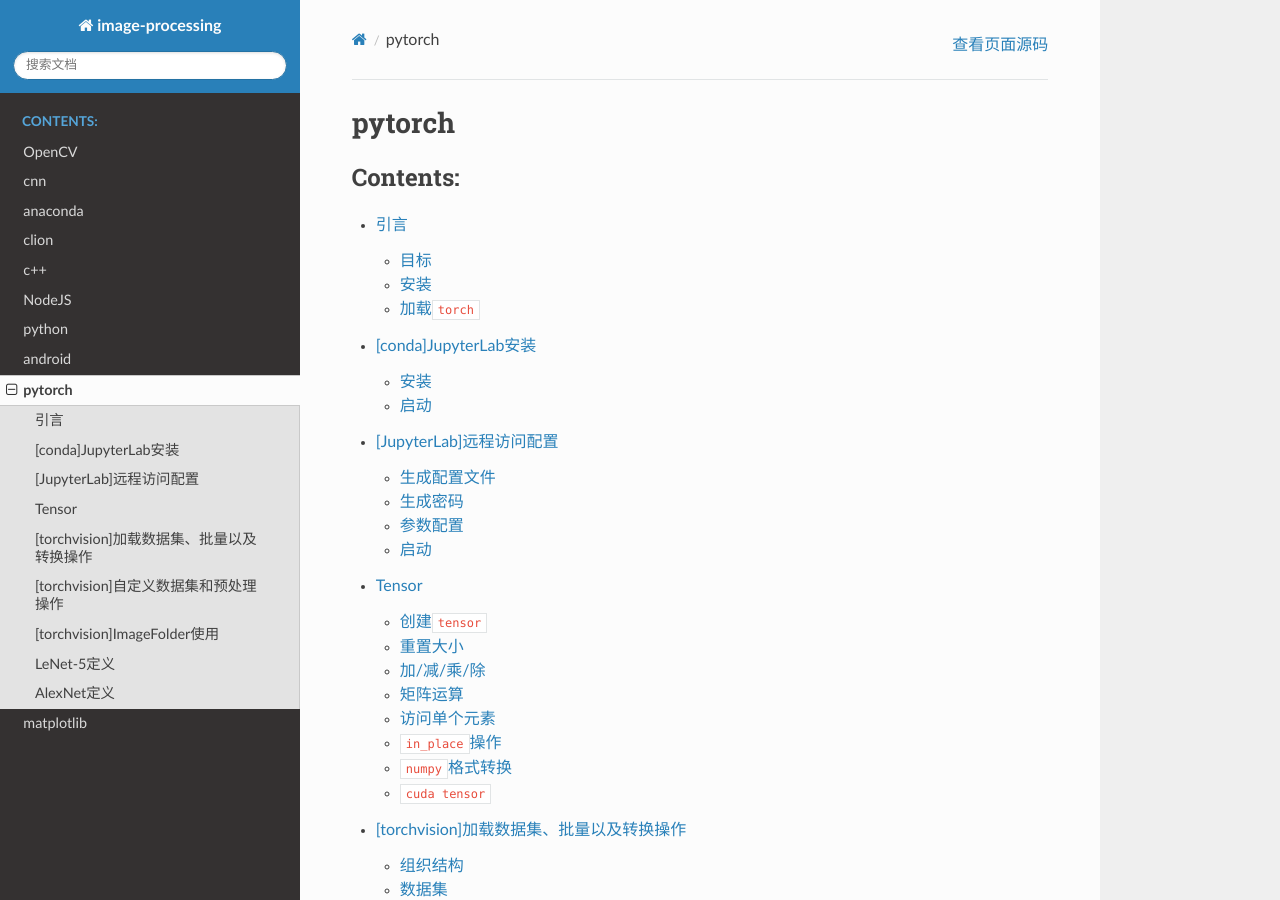
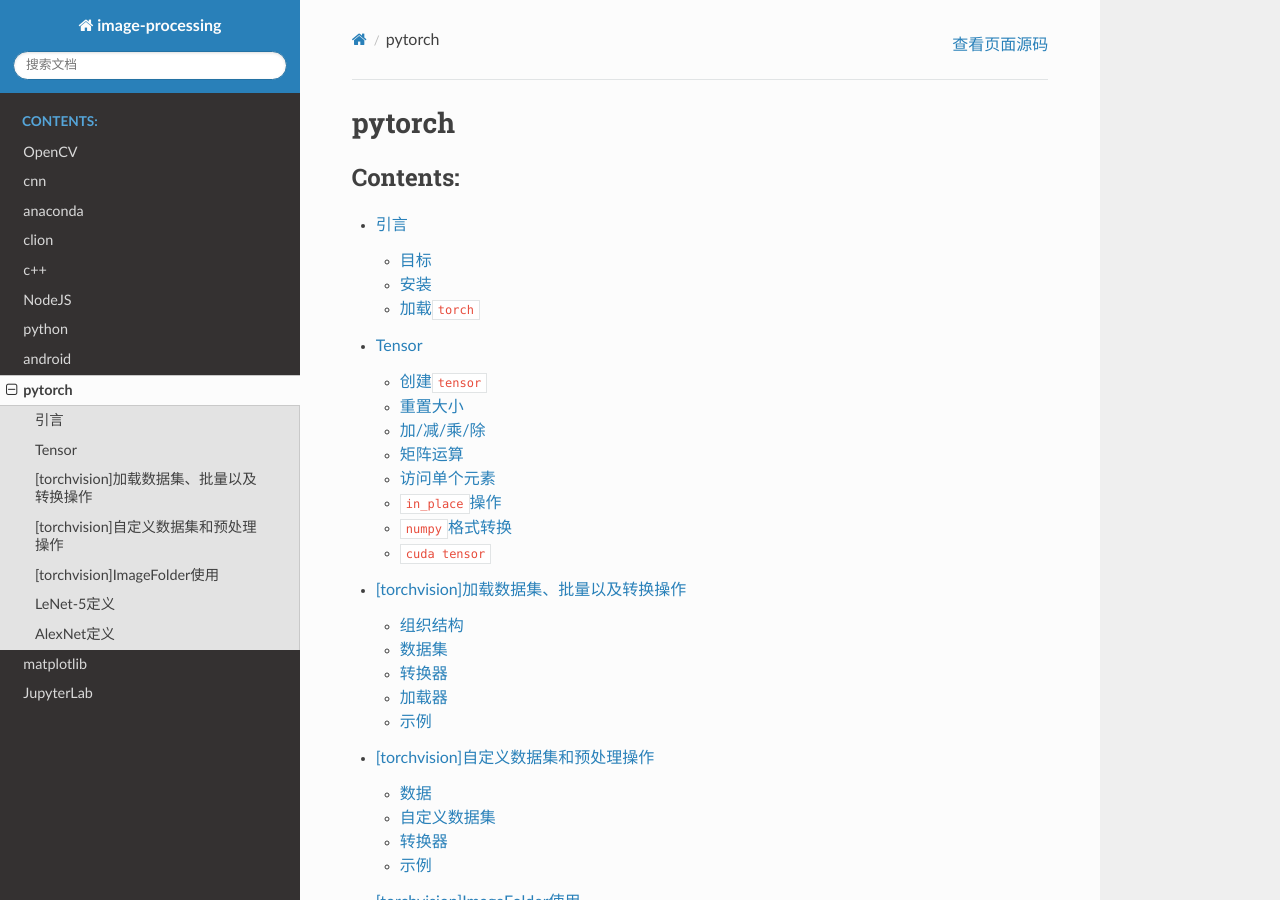
Before and after one commit to Document-Collection/image-processing, a Sphinx documentation site: the page built from docs/source/pytorch.rst, in a window 1280 px wide and 900 px high. Built offline with Sphinx 7.4.7 and the Read the Docs theme 2.0.0, drawn with Linux system fonts in a browser that asks for light colours; pages that are not in the unit, such as notebooks, are missing from menus.

Commit message:
docs(jupyter): 从pytorch中分离jupyter文档

```diff
--- a/docs/source/index.rst
+++ b/docs/source/index.rst
@@ -20,3 +20,5 @@
    android
    pytorch
    matplotlib
+
+   jupyter
--- a/docs/source/pytorch/[JupyterLab]远程访问配置.md
+++ b/docs/source/jupyter/远程访问配置.md
@@ -1,5 +1,5 @@
 
-# [JupyterLab]远程访问配置
+# 远程访问配置
 
 参考：
 
--- a/docs/source/pytorch.rst
+++ b/docs/source/pytorch.rst
@@ -10,8 +10,6 @@
    :caption: Contents:
 
    pytorch/引言
-   pytorch/[conda]JupyterLab安装
-   pytorch/[JupyterLab]远程访问配置
    pytorch/Tensor
    pytorch/[torchvision]加载数据集、批量以及转换操作
    pytorch/[torchvision]自定义数据集和预处理操作
```
Also changed, not shown: docs/source/jupyter.rst (added, +14 -0 lines), docs/source/jupyter/[conda]JupyterLab安装.md (renamed from docs/source/pytorch/[conda]JupyterLab安装.md).
